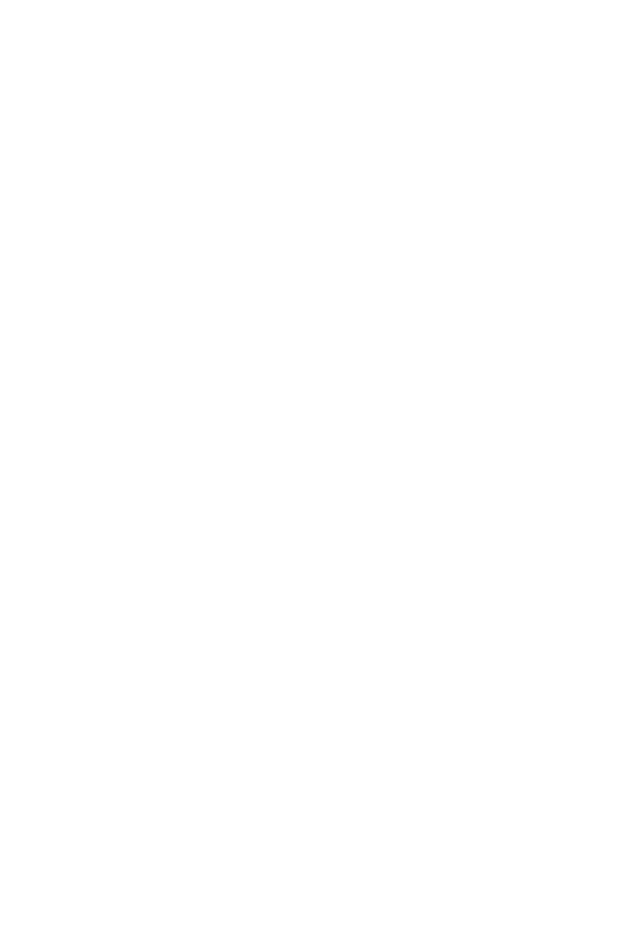
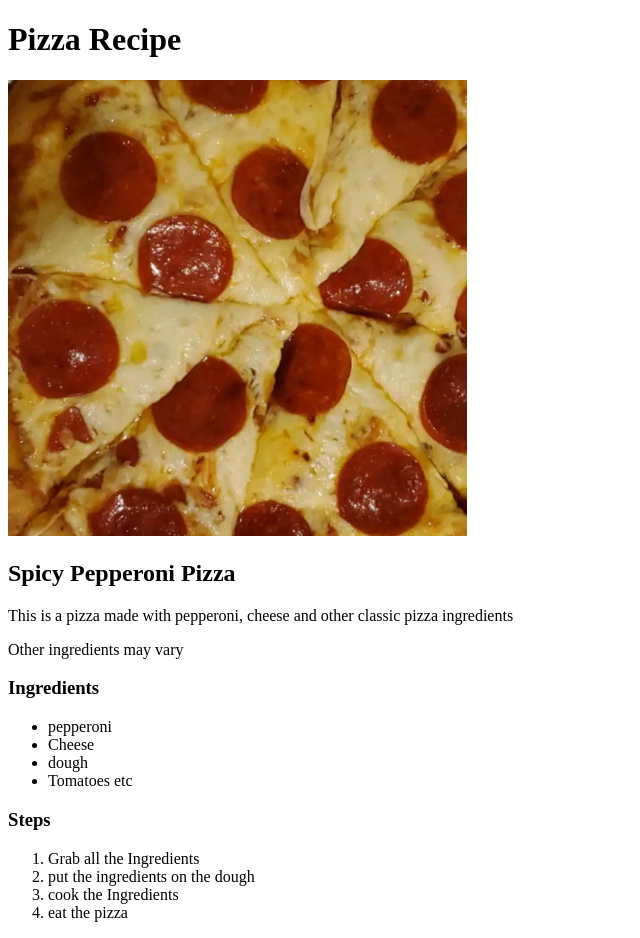
Before and after one commit to DalyJordan/odin-recipes, a plain HTML site: page recipes/pizza.html in a window 1280 px wide. Shown: the whole page, without its empty margins (0-640 px from the left). Before the commit the page ends 800 px from the top, so only its background shows below. Drawn offline with Linux system fonts and the light colour scheme.

Commit message:
add images to pizza and burger recipes and add link to index

```diff
--- a/recipes/pizza.html
+++ b/recipes/pizza.html
@@ -0,0 +1,30 @@
+<!DOCTYPE html>
+<html lang="en">
+<head>
+    <meta charset="UTF-8">
+    <title>pizza Recipe</title>
+</head>
+<body>
+    <h1>Pizza Recipe</h1>
+    <img src="pizza.jpg" alt="pizza picture">
+    <h2>Spicy Pepperoni Pizza</h2>
+    <p>This is a pizza made with pepperoni, cheese and other classic pizza ingredients</p>
+    <p>Other ingredients may vary</p>
+    <h3>Ingredients</h3>
+    <ul>
+        <li>pepperoni</li>
+        <li>Cheese</li>
+        <li>dough</li>
+        <li>Tomatoes etc</li>
+    </ul>
+    <h3>Steps</h3>
+    <ol>
+        <li>Grab all the Ingredients</li>
+        <li>put the ingredients on the dough</li>
+        <li>cook the Ingredients</li>
+        <li>eat the pizza</li>
+    </ol>
+
+
+</body>
+</html>
```
Also changed, not shown: index.html (+3 -2 lines), recipes/burger.jpg (added), recipes/pizza.jpg (added).
